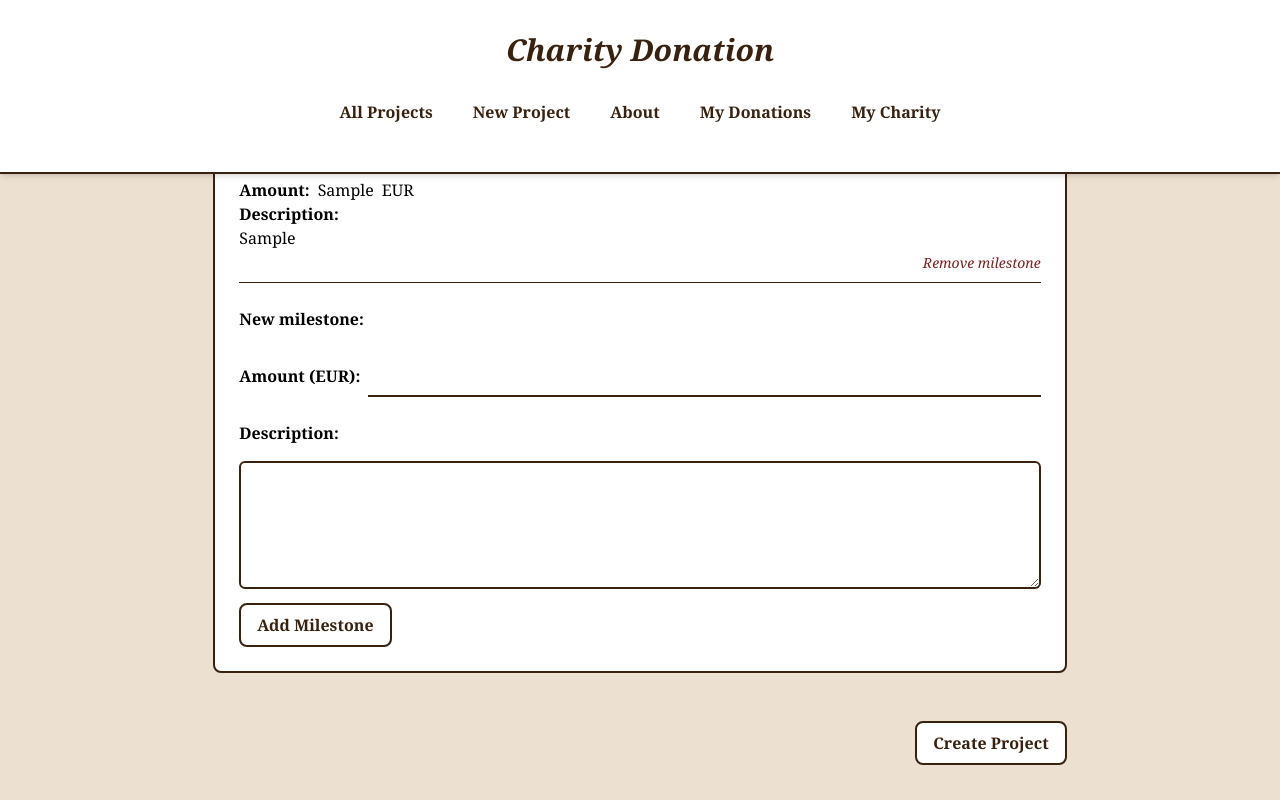
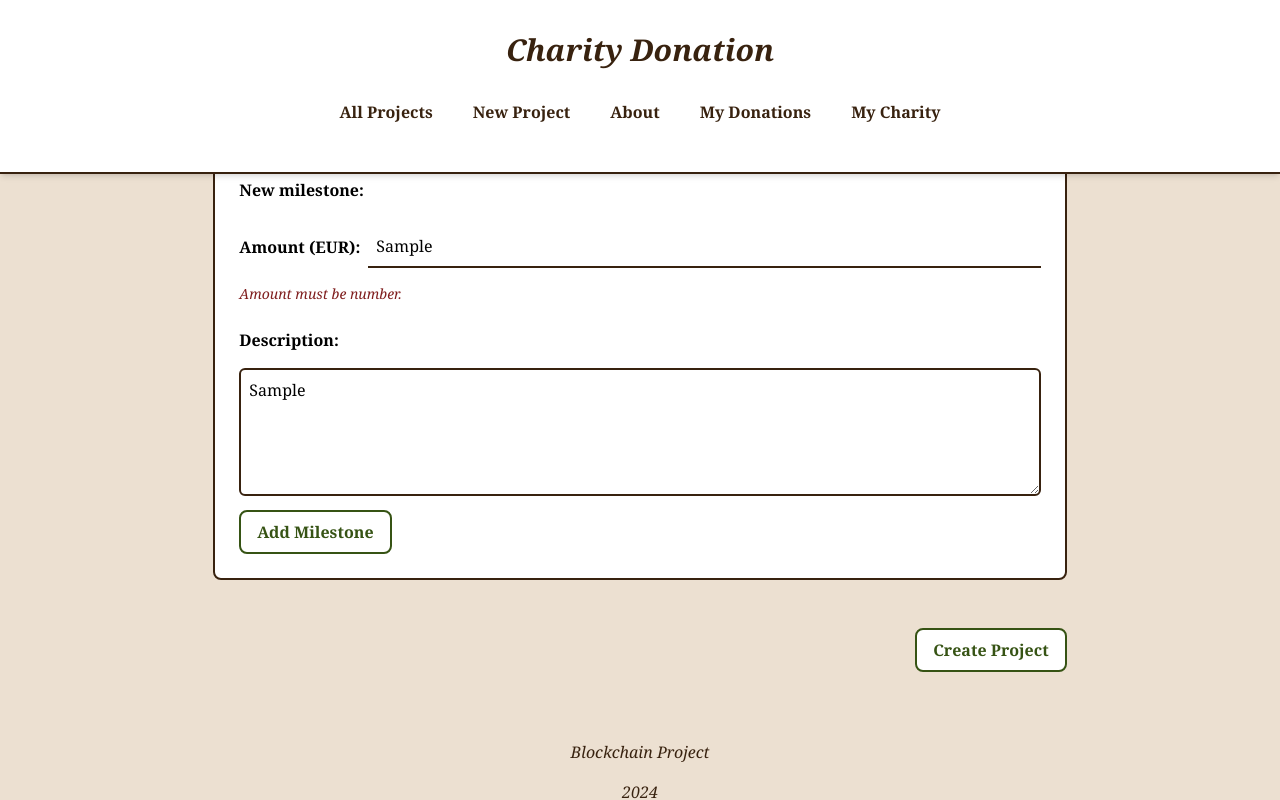
Before and after one commit to artazidele/blockchain-for-business-project, a React (Create React App) app in the folder client/: page /new in a window 1280 px wide. Both pictures are taken after typing "Sample", "Sample", "Sample", "Sample" into the empty fields and a click on the button "Add Milestone". Shown: the part 374-1174 px from the top of the page. Built offline with nearby package versions, Linux system fonts and the light colour scheme.

Commit message:
feat: add input validation error paragraphs

```diff
--- a/client/src/project/components/NewProject.js
+++ b/client/src/project/components/NewProject.js
@@ -8,13 +8,19 @@ export function NewProject() {
     const [milestones, setMilestones] = useState([]);
 
     const [goalAmount, setGoalAmount] = useState("");
+    const [goalAmountError, setGoalAmountError] = useState(false);
     const [title, setTitle] = useState("");
 
     const [amount, setAmount] = useState("");
+    const [amountError, setAmountError] = useState(false);
     const [description, setDescription] = useState("");
 
     const saveMilestone = (e) => {
         e.preventDefault();
+        setAmountError(false);
+        if (isNaN(+amount)) {
+            setAmountError(true);
+        } else {
             let index = 0;
             if (milestones.length !== 0) {
                 index = milestones[milestones.length - 1].index + 1;
@@ -24,6 +30,7 @@ export function NewProject() {
             setAmount("");
             setDescription("");
         }
+    }
 
     const removeMilestone = (e) => {
         e.preventDefault();
@@ -32,7 +39,10 @@ export function NewProject() {
 
     async function createProject(e) {
         e.preventDefault();
-        // input validation
+        setGoalAmountError(false);
+        if (isNaN(+goalAmount)) {
+            setGoalAmountError(true);
+        } else {
             const contractAddress = localStorage.getItem('contractAddress');
             const signerAddress = localStorage.getItem('signerAddress');
             const goal = parseInt(goalAmount);
@@ -65,6 +75,7 @@ export function NewProject() {
                 console.error("Error:", error);
             }
         }
+    }
 
     return (
             <div className="">
@@ -80,6 +91,7 @@ export function NewProject() {
                         <label className='font-semibold'>Goal amount (EUR): </label>
                         <input onChange={e => setGoalAmount(e.target.value)} className="p-2 bg-transparent border-b-solid border-b-2 border-b-coffee_5 grow"/>
                     </div>
+                    {goalAmountError && <p className='w-full text-red-900 italic text-sm my-4'>Goal amount must be number.</p>}
                     <div className="text-left mt-6">
                         <h6 className='font-semibold border-t-solid border-t-2 pt-6 border-t-coffee_4'>Milestones:</h6>
                         {milestones && milestones.map((milestone, index) => <div key={index++} className='mt-6 pb-2 border-b-solid border-b border-b-coffee_5'>
@@ -97,14 +109,15 @@ export function NewProject() {
                             <label className='font-semibold'>Amount (EUR):</label>
                             <input onChange={e => setAmount(e.target.value)} value={amount} className="p-2 bg-transparent border-b-solid border-b-2 border-b-coffee_5 grow"/>
                         </div>
+                        {amountError && <p className='w-full text-red-900 italic text-sm my-4'>Amount must be number.</p>}
                         <div className="mt-6 flex-row items-center justify-between">
                             <label  className='font-semibold'>Description: </label>
                             <textarea onChange={e => setDescription(e.target.value)} value={description} className="p-2 bg-transparent mt-4 rounded-md min-h-32 border-solid border-2 border-coffee_5 w-full"/>
                         </div>
-                        <button onClick={saveMilestone} className="mt-2 hover:text-white hover:bg-coffee_4 hover:border-coffee_4 font-semibold text-coffee_5 py-2 px-4 border-2 border-coffee_5 rounded-lg">Add Milestone</button>
+                        <button onClick={saveMilestone} className="mt-2 hover:text-white hover:bg-lime-900 hover:border-lime-900 font-semibold text-lime-900 py-2 px-4 border-2 border-lime-900 rounded-lg">Add Milestone</button>
                     </div>
                 </div>
-                <button onClick={createProject} className="bg-white float-right text-center mt-12 hover:text-white hover:bg-coffee_4 hover:border-coffee_4 font-semibold text-coffee_5 py-2 px-4 border-2 border-coffee_5 rounded-lg">Create Project</button>
+                <button onClick={createProject} className="bg-white float-right text-center mt-12 hover:text-white hover:bg-lime-900 hover:border-lime-900 font-semibold text-lime-900 py-2 px-4 border-2 border-lime-900 rounded-lg">Create Project</button>
                 </form>
             </div>
     );
--- a/client/src/project/components/Project.js
+++ b/client/src/project/components/Project.js
@@ -13,6 +13,8 @@ export function Project() {
 
     const [project, setProject] = useState(null);
     const [milestones, setMilestones] = useState([]);
+
+    const [amountError, setAmountError] = useState(false);
 
     const id = window.location.href.split('/')[3];
 
@@ -74,12 +76,17 @@ export function Project() {
 
     async function donate(e) {
         e.preventDefault();
-        // input validation
-        const contractAddress = localStorage.getItem('contractAddress');
-        const signerAddress = localStorage.getItem('signerAddress');
-        const amountInt = parseInt(amount);
+        setAmountError(false);
+        if(isNaN(amount)) {
+            setAmountError(true);
+        } else {
+            //
+        }
+        // const contractAddress = localStorage.getItem('contractAddress');
+        // const signerAddress = localStorage.getItem('signerAddress');
+        // const amountInt = parseInt(amount);
 
-        console.log(charityAddress);
+        // console.log(charityAddress);
 
         // try {
         //     const provider = new ethers.providers.Web3Provider(window.ethereum);
@@ -122,6 +129,7 @@ export function Project() {
                             <label className='font-semibold'>Amount (EUR): </label>
                             <input onChange={e => setAmount(e.target.value)} className="p-2 bg-transparent border-b-solid border-b-2 border-b-coffee_5 grow"/>
                         </div>
+                        {amountError && <p className='w-full text-red-900 italic text-sm my-4'>Amount must be number.</p>}
                         <button onClick={donate} className="bg-white text-center mt-12 hover:text-white hover:bg-lime-900 hover:border-lime-900 font-semibold text-lime-900 py-2 px-4 border-2 border-lime-900 rounded-lg">Donate</button>
                     </form>
                 </div>}
```
Lines whose indentation alone changed are shown as unchanged.
